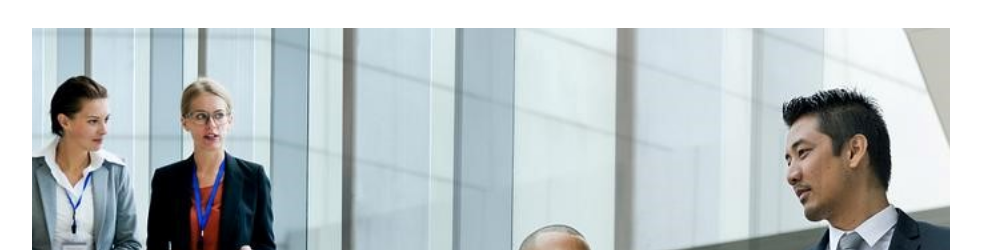
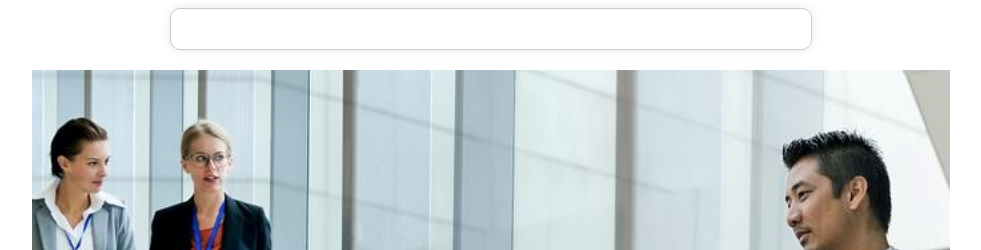
Before and after one commit to mkirstein7778/mercuryprofessional, a plain HTML site: page index.html in a window 1280 px wide. Shown: the top 250 px of the page, without its empty margins (149-1130 px from the left). Drawn offline with Linux system fonts and the light colour scheme; a script that the page names is missing.

Commit message:
Update index.html

```diff
--- a/index.html
+++ b/index.html
@@ -29,7 +29,19 @@
     object-fit: cover; /* This will ensure the image covers the area without distortion */
   }
 </style>
-
+<form id="myForm">
+  <!-- form fields here -->
+</form>
+<style>
+  #myForm {
+  max-width: 600px; /* Adjust the width as needed */
+  margin: 0 auto; /* This centers the form */
+  padding: 20px; /* Optional: Adds padding around the form */
+  border: 1px solid #ccc; /* Optional: Adds a border to the form */
+  border-radius: 10px; /* Optional: Adds rounded corners to the form */
+  box-shadow: 0 0 10px rgba(0, 0, 0, 0.1); /* Optional: Adds a subtle shadow */
+}
+  </style>
 <style>
 
     body { font-family: Arial, sans-serif; }
```
